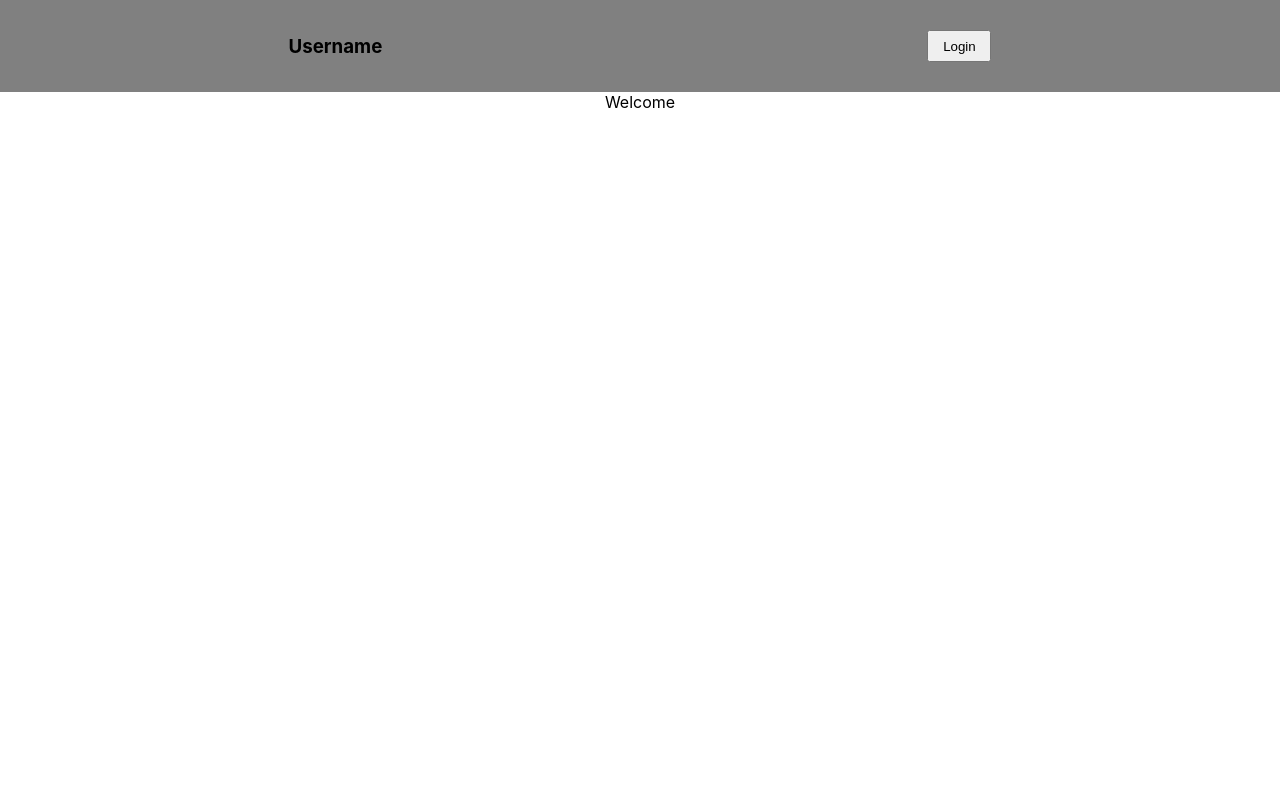
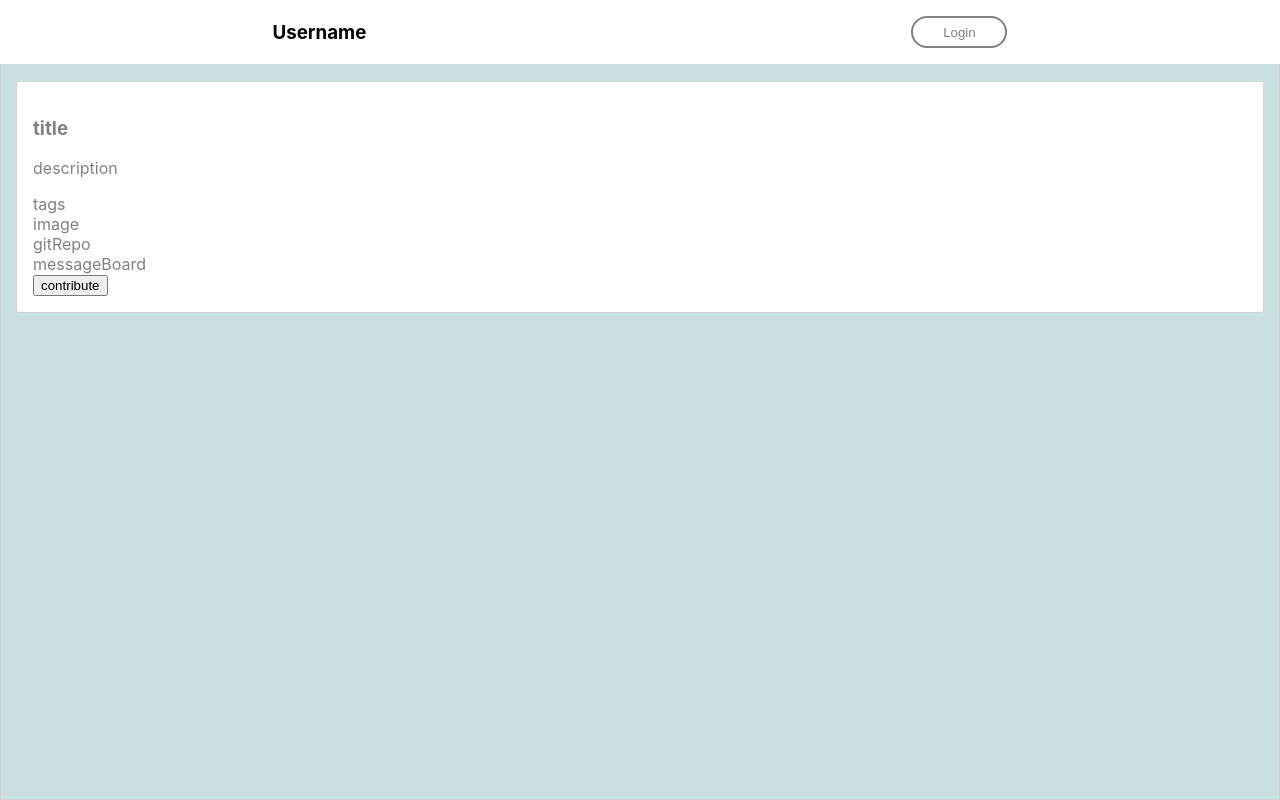
Before and after one commit to Vilgeir/Lagalt-Frontend, a React (Create React App) app: page / in a window 1280 px wide. Built offline with nearby package versions, Linux system fonts and the light colour scheme.

Commit message:
added skeleton for list component

```diff
--- a/src/App.css
+++ b/src/App.css
@@ -1,5 +1,14 @@
 .app-container {
+	-webkit-box-sizing: border-box; /* Safari/Chrome, other WebKit */
+	-moz-box-sizing: border-box; /* Firefox, other Gecko */
+	box-sizing: border-box; /* Opera/IE 8+ */
 	display: flex;
 	flex-direction: column;
 	align-items: center;
+	background-color: rgb(203, 224, 224);
+	border: 1px solid lightgrey;
+	height: 100vh;
+	padding-top: 5rem;
+	padding-left: 2rem;
+	padding-right: 2rem;
 }
--- a/src/App.js
+++ b/src/App.js
@@ -2,7 +2,7 @@ import "./App.css"
 import { BrowserRouter, Route, Routes } from "react-router-dom"
 import Main from "./pages/Main"
 import Profile from "./pages/Profile"
-import NavBar from "./navbar/NavBar"
+import NavBar from "./components/navbar/NavBar"
 
 const App = () => {
 	return (
--- /dev/null
+++ b/src/components/navbar/navbar.css
@@ -0,0 +1,18 @@
+.navbar-container {
+	background-color: white;
+	display: flex;
+	justify-content: space-around;
+	align-items: center;
+	position: absolute;
+	width: 100%;
+	height: 4rem;
+}
+
+#login-button {
+	height: 2rem;
+	width: 6rem;
+	border-radius: 2rem;
+	border: 2px solid gray;
+	color: gray;
+	background-color: transparent;
+}
--- /dev/null
+++ b/src/components/project-item/ProjectItem.jsx
@@ -0,0 +1,23 @@
+import React from "react"
+import "./project-item.css"
+
+const ProjectItem = () => {
+	return (
+		<>
+			<main className="project-item-container">
+				<h3 className="projectTitle">title</h3>
+				<p className="description">description</p>
+				<span className=""> tags </span>
+				<div className="">image</div>
+
+				<div className="">gitRepo</div>
+				<div className="">messageBoard</div>
+				<div className="">
+					<button>contribute</button>
+				</div>
+			</main>
+		</>
+	)
+}
+
+export default ProjectItem
--- /dev/null
+++ b/src/components/project-item/project-item.css
@@ -0,0 +1,10 @@
+.project-item-container {
+	background-color: white;
+	color: gray;
+	width: 100%;
+
+	margin-bottom: 1rem;
+	border-radius: 0.2rem;
+	border: 1px solid lightgrey;
+	padding: 1rem;
+}
--- /dev/null
+++ b/src/components/project-list/ProjectList.jsx
@@ -0,0 +1,11 @@
+import ProjectItem from "../project-item/ProjectItem"
+
+const ProjectList = () => {
+	return (
+		<>
+			<ProjectItem />
+		</>
+	)
+}
+
+export default ProjectList
--- a/src/navbar/navbar.css
+++ /dev/null
@@ -1,12 +0,0 @@
-.navbar-container {
-	background-color: gray;
-	display: flex;
-	justify-content: space-around;
-	align-items: center;
-	padding: 1rem;
-}
-
-#login-button {
-	height: 2rem;
-	width: 4rem;
-}
--- a/src/pages/Main.jsx
+++ b/src/pages/Main.jsx
@@ -1,9 +1,10 @@
 import React from "react"
+import ProjectList from "../components/project-list/ProjectList"
 
 const Main = () => {
 	return (
 		<>
-			<div>Welcome</div>
+			<ProjectList />
 		</>
 	)
 }
```
Also changed, not shown: src/components/approval-form/ApprovalForm.jsx (added, +13 -0 lines), src/components/navbar/NavBar.jsx (renamed from src/navbar/NavBar.jsx).
